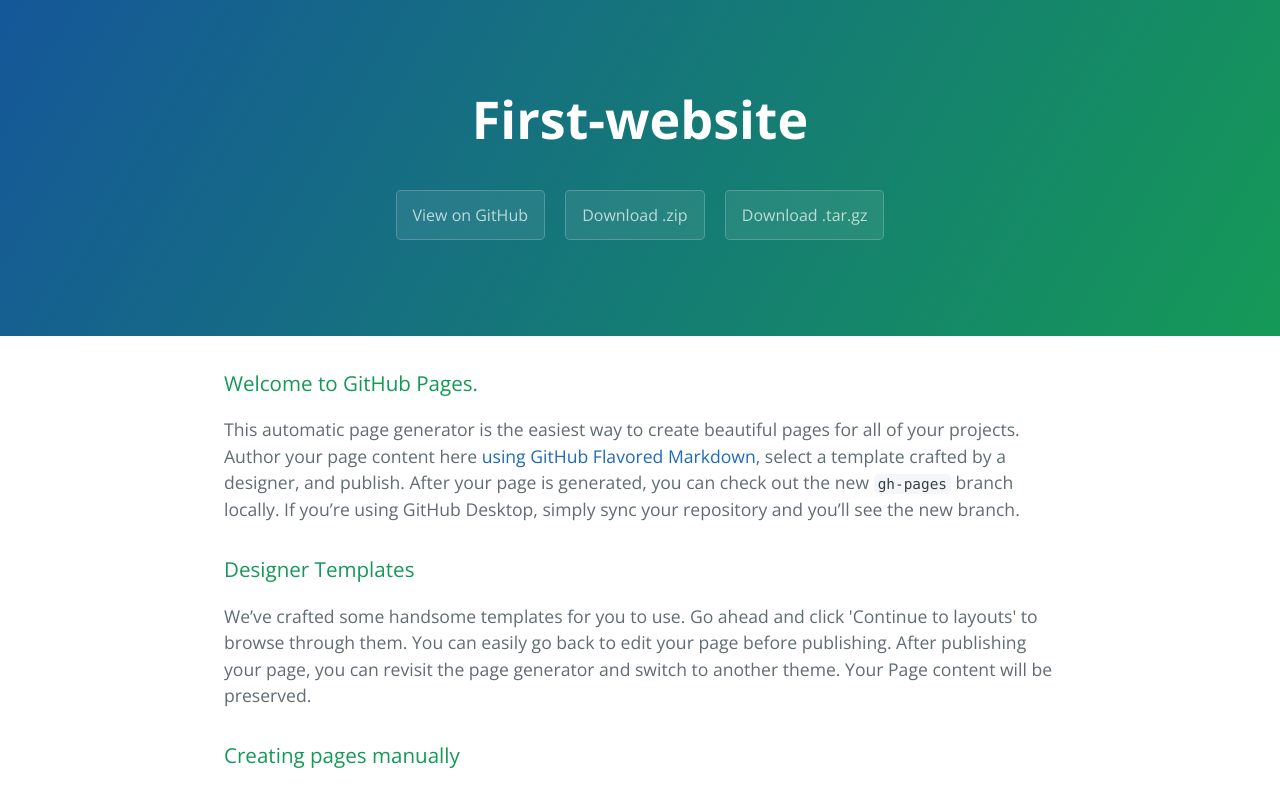
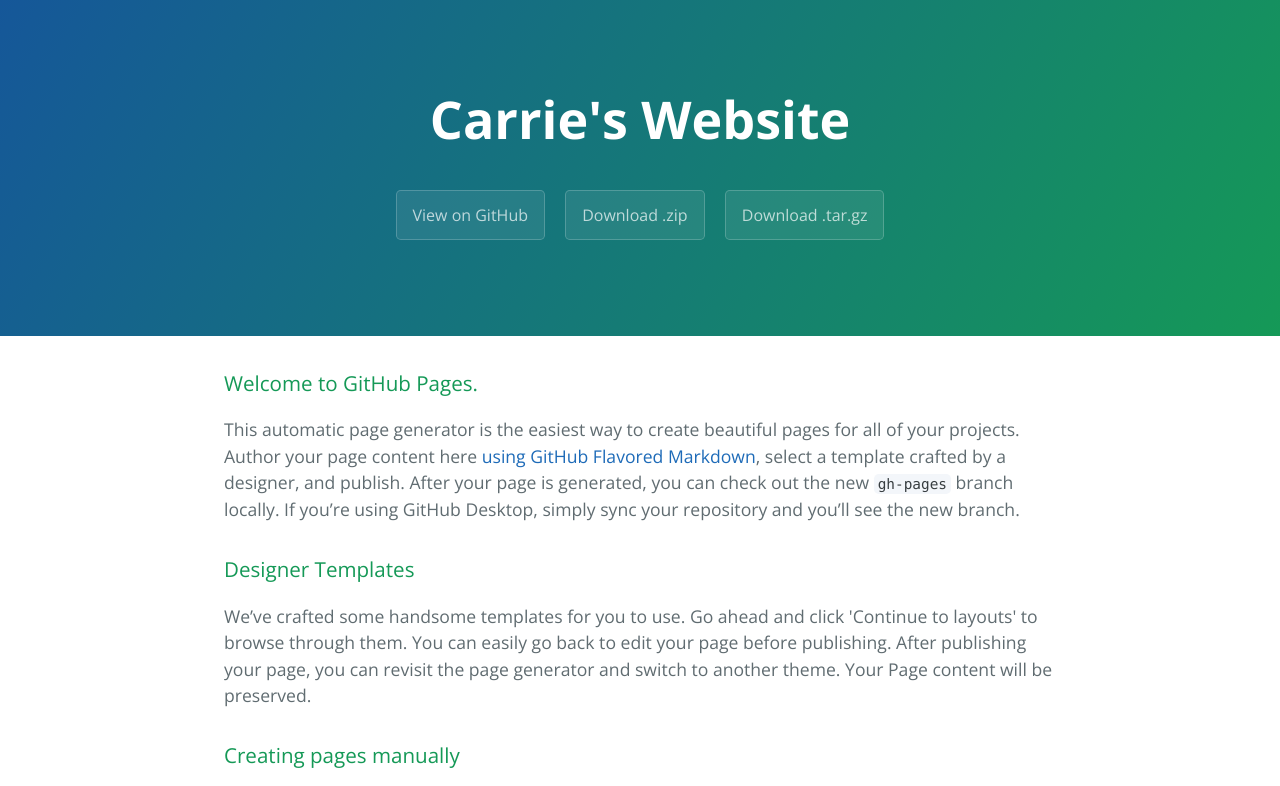
Before and after one commit to clklink/first-website, a plain HTML site: page index.html in a window 1280 px wide. Shown: the top 786 px of the page. Drawn offline with nearby package versions, Linux system fonts and the light colour scheme.

Commit message:
updated text content

```diff
--- a/index.html
+++ b/index.html
@@ -11,7 +11,7 @@
   </head>
   <body>
     <section class="page-header">
-      <h1 class="project-name">First-website</h1>
+      <h1 class="project-name">Carrie's Website</h1>
       <h2 class="project-tagline"></h2>
       <a href="https://github.com/clklink/first-website" class="btn">View on GitHub</a>
       <a href="https://github.com/clklink/first-website/zipball/master" class="btn">Download .zip</a>
```
